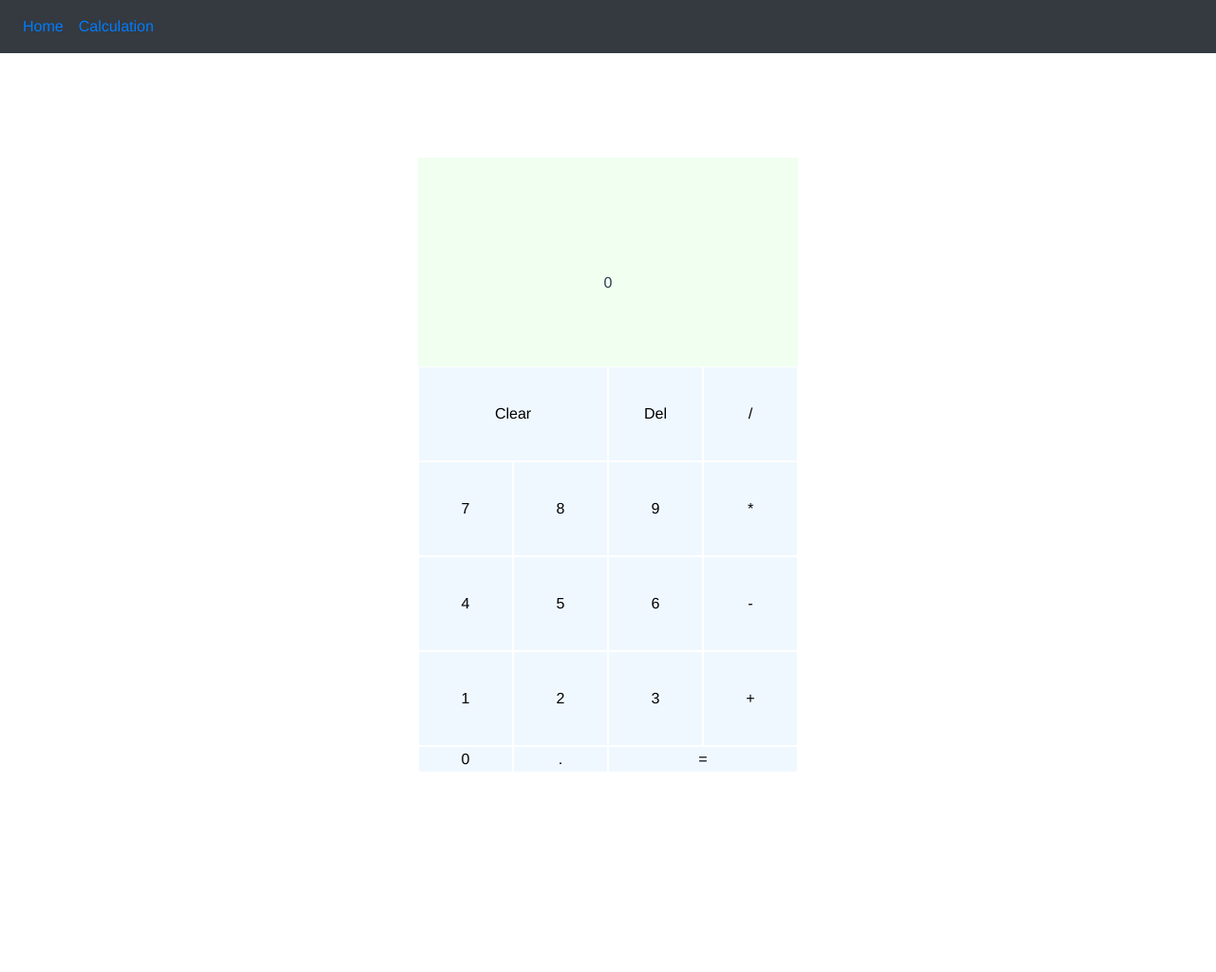
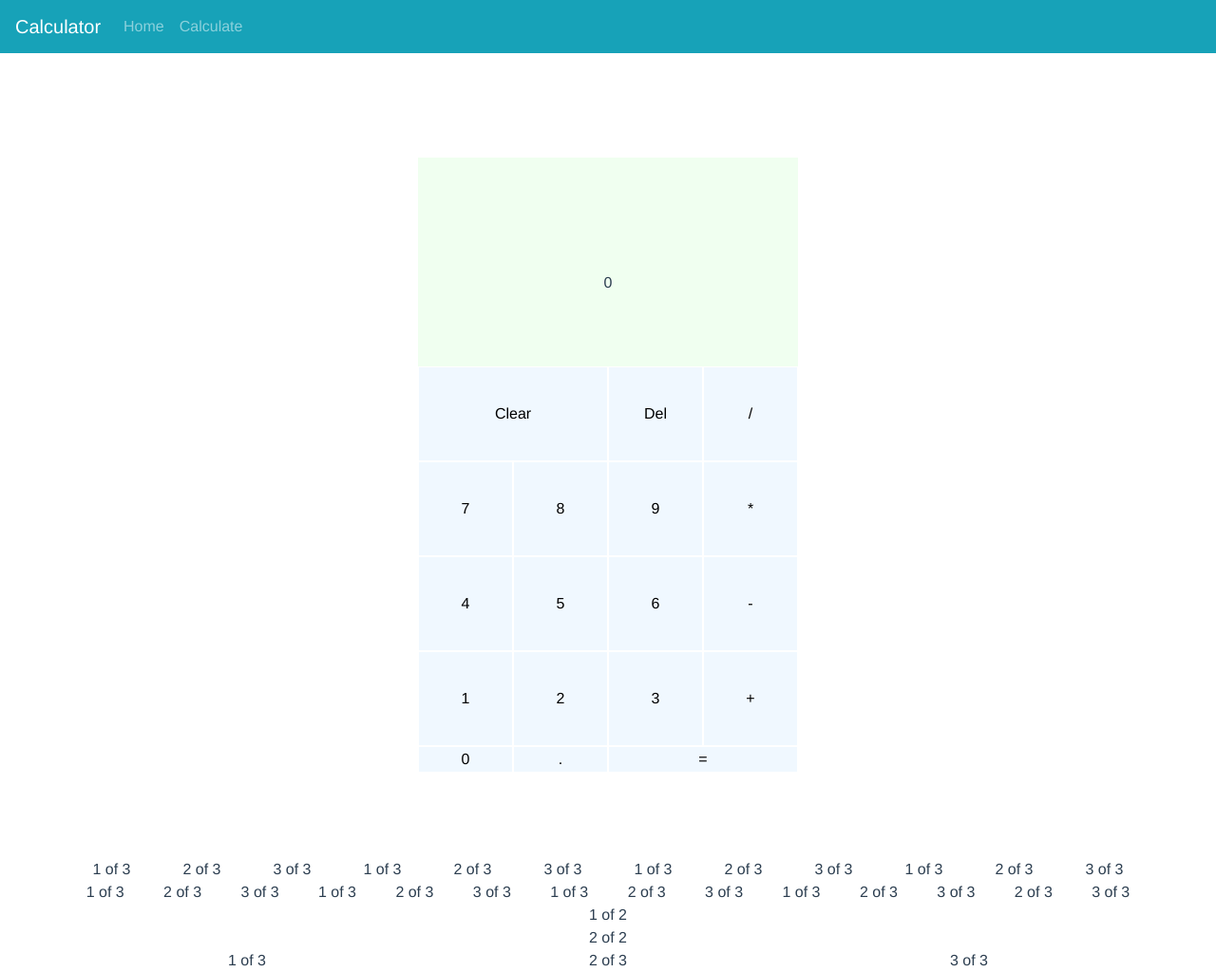
Before and after one commit to Firzan97/calculator, a Vue app: page /calculation in a window 1280 px wide. Shown: the whole page at 95% size. Before the commit the page ends 904 px from the top, so only its background shows below. Built offline with nearby package versions, Linux system fonts and the light colour scheme.

Commit message:
navbar fixed

```diff
--- a/src/components/Calculator.vue
+++ b/src/components/Calculator.vue
@@ -1,4 +1,5 @@
 <template>
+  <div>
     <div class="calculator">
       <div class="result">{{ previous }}</div>
       <div class="result">{{ current }}</div>
@@ -20,6 +21,51 @@
       <button v-on:click="append(0)">0</button>
       <button v-on:click="dot()">.</button>
       <button class="span-2">=</button>
+    </div>
+    <b-container>
+      <b-row>
+        <b-col>1 of 3</b-col>
+        <b-col>2 of 3</b-col>
+        <b-col>3 of 3</b-col>
+        <b-col>1 of 3</b-col>
+        <b-col>2 of 3</b-col>
+        <b-col>3 of 3</b-col>
+        <b-col>1 of 3</b-col>
+        <b-col>2 of 3</b-col>
+        <b-col>3 of 3</b-col>
+        <b-col>1 of 3</b-col>
+        <b-col>2 of 3</b-col>
+        <b-col>3 of 3</b-col>
+      </b-row>
+      <b-row>
+        <b-col>1 of 3</b-col>
+        <b-col>2 of 3</b-col>
+        <b-col>3 of 3</b-col>
+        <b-col>1 of 3</b-col>
+        <b-col>2 of 3</b-col>
+        <b-col>3 of 3</b-col>
+        <b-col>1 of 3</b-col>
+        <b-col>2 of 3</b-col>
+        <b-col>3 of 3</b-col>
+        <b-col>1 of 3</b-col>
+        <b-col>2 of 3</b-col>
+        <b-col>3 of 3</b-col>
+        <b-col>2 of 3</b-col>
+        <b-col>3 of 3</b-col>
+      </b-row>
+    </b-container>
+    <b-container class="bv-example-row">
+      <b-row>
+        <b-col class="col-12 blue">1 of 2</b-col>
+        <b-col>2 of 2</b-col>
+      </b-row>
+
+      <b-row>
+        <b-col>1 of 3</b-col>
+        <b-col>2 of 3</b-col>
+        <b-col>3 of 3</b-col>
+      </b-row>
+    </b-container>
   </div>
 </template>
 
--- a/src/components/Navbar.vue
+++ b/src/components/Navbar.vue
@@ -1,14 +1,18 @@
 <template>
   <div>
-    <b-navbar type="light" variant="dark">
-      <b-navbar-nav>
-        <b-nav-item> <router-link to="/home">Home</router-link></b-nav-item>
-        <b-nav-item>
-          <router-link to="/calculation">Calculation</router-link></b-nav-item
-        >
-      </b-navbar-nav>
+    <b-navbar toggleable="lg" type="dark" variant="info">
+      <b-navbar-brand href="#">Calculator</b-navbar-brand>
+
+      <b-navbar-toggle target="nav-collapse"></b-navbar-toggle>
+
+      <b-collapse id="nav-collapse" is-nav>
+        <b-navbar-nav>
+          <b-nav-item to="/home">Home</b-nav-item>
+          <b-nav-item to="/calculation">Calculate</b-nav-item>
+        </b-navbar-nav>
+      </b-collapse>
     </b-navbar>
-    <router-view />
+    <router-view></router-view>
   </div>
 </template>
 
```
Lines whose indentation alone changed are shown as unchanged.
